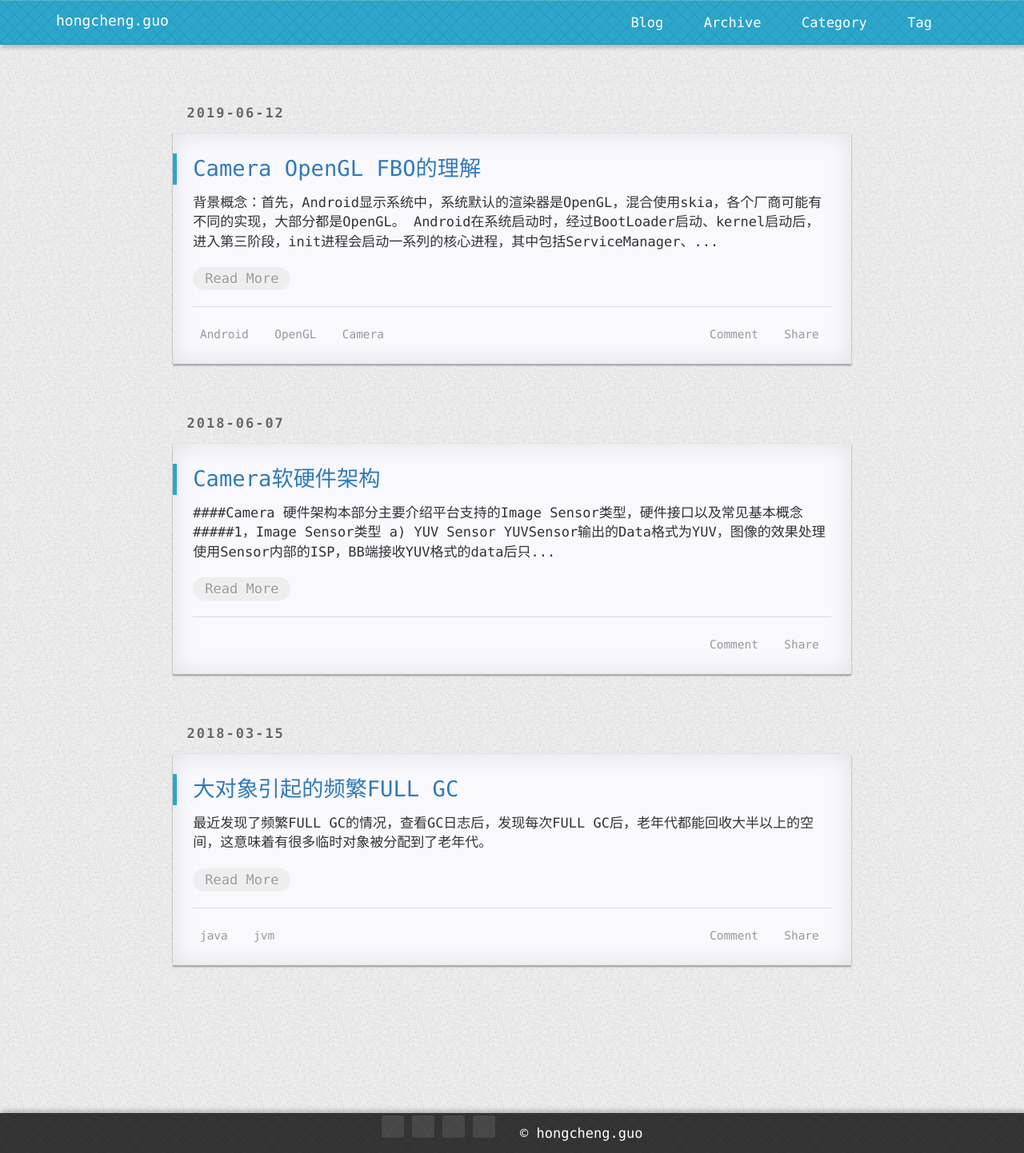
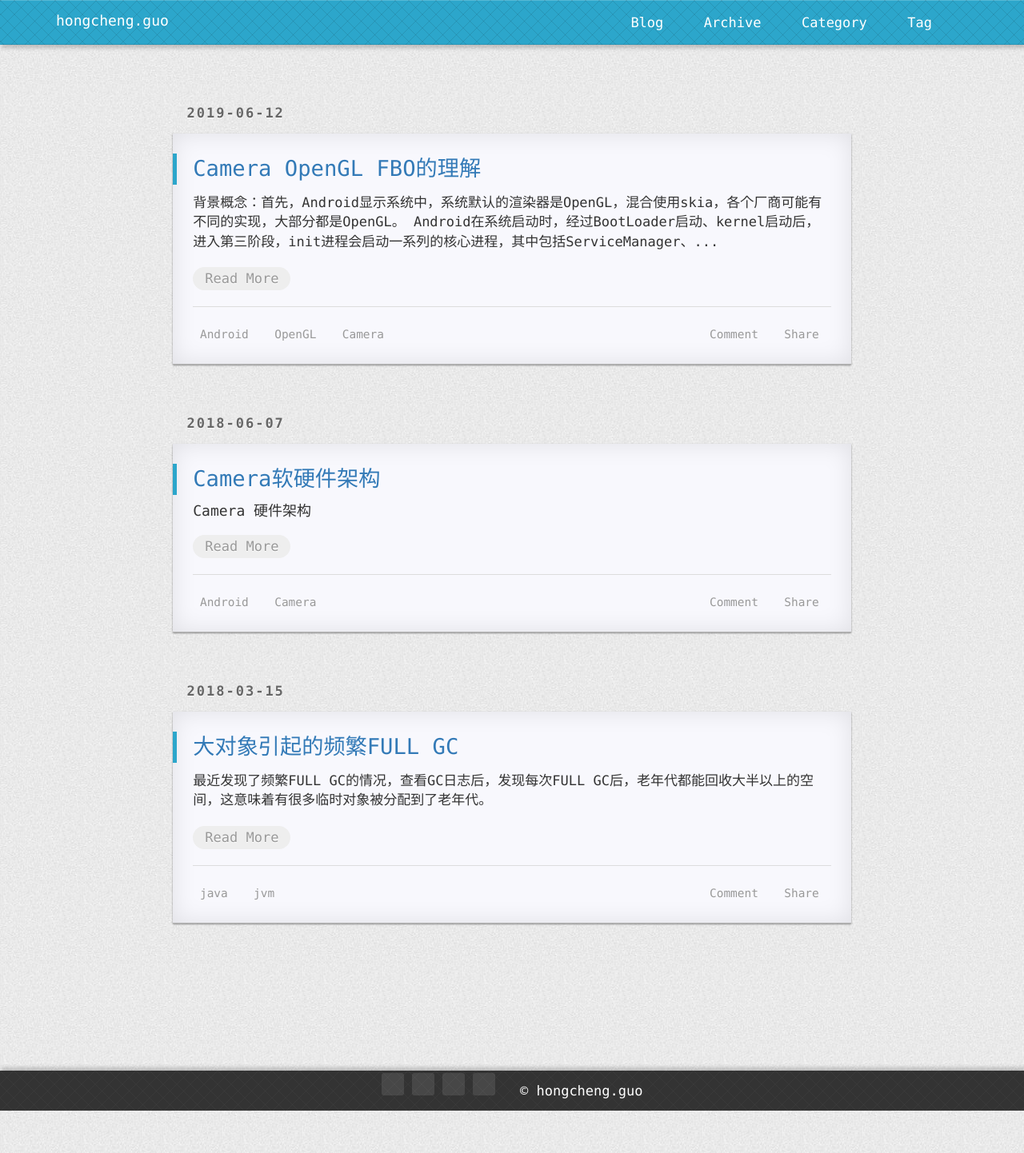
Before and after one commit to FrankdeBoers/blog, a Jekyll site: the page built from index.html, in a window 1280 px wide. Shown: the whole page at 80% size. Built offline with Jekyll 4.4.1, drawn with Linux system fonts in a browser that asks for light colours; nearby versions of some CDN libraries; the list of posts is cut into pages by our own code; comment, search, counter and statistics services are not loaded; a style sheet for code colours, icons or effects is not loaded.

Commit message:
Update 2018-06-07-Camera软硬件架构.md

```diff
--- a/_posts/2018-06-07-Camera软硬件架构.md
+++ b/_posts/2018-06-07-Camera软硬件架构.md
@@ -1,4 +1,10 @@
-####*Camera 硬件架构*
+---
+title: Camera软硬件架构
+tags: Android Camera
+categories: Android
+---
+
+#### Camera 硬件架构
 
 本部分主要介绍平台支持的Image Sensor类型，硬件接口以及常见基本概念
 
```
